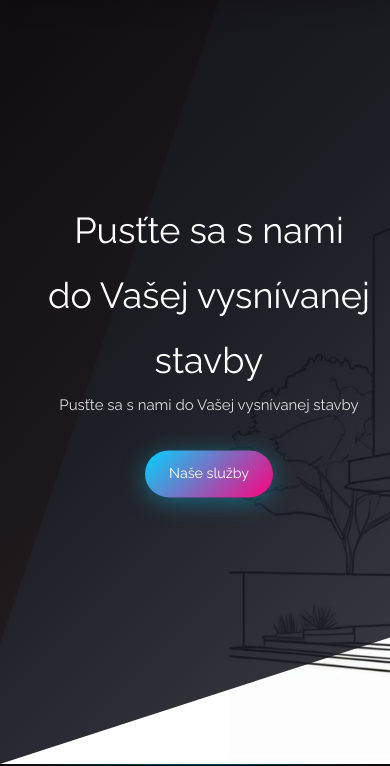
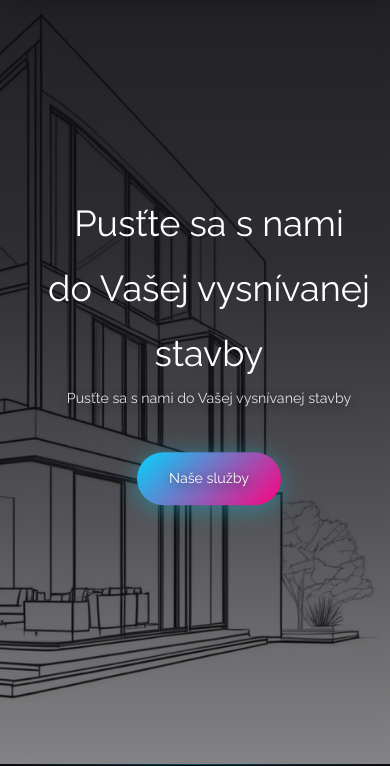
Before and after one commit to viliam34/Konovalov-web, a plain HTML site: page index.html in a window 390 px wide. Shown: the part 80-846 px from the top of the page. Drawn offline with Linux system fonts and the light colour scheme.

Commit message:
Add files via upload

```diff
--- a/index.html
+++ b/index.html
@@ -738,31 +738,60 @@
         @media (max-width: 768px) {
             .bgimg-1 {
                 min-height: 100vh;
+                background-position: center right;
             }
 
+            /* Full overlay on mobile instead of diagonal */
             .bgimg-1::before {
                 width: 100%;
-                clip-path: polygon(0 0, 100% 0, 100% 85%, 0 100%);
+                clip-path: none;
+                background: linear-gradient(180deg,
+                    rgba(10, 10, 15, 0.92) 0%,
+                    rgba(10, 10, 15, 0.85) 40%,
+                    rgba(10, 10, 15, 0.7) 70%,
+                    rgba(10, 10, 15, 0.5) 100%);
+            }
+
+            /* Hide the diagonal accent line on mobile */
+            .bgimg-1::after {
+                display: none;
             }
 
             .bgimg-1 .w3-display-left {
                 left: 20px;
                 right: 20px;
+                top: 45%;
                 max-width: calc(100% - 40px);
                 text-align: center;
             }
 
             .bgimg-1 .w3-jumbo {
-                font-size: 2.2em !important;
+                font-size: 2.4em !important;
+                line-height: 1.2;
+                text-shadow: 0 0 40px rgba(0, 212, 255, 0.4), 0 4px 20px rgba(0, 0, 0, 0.5);
             }
 
             .bgimg-1 .w3-large {
-                font-size: 1em !important;
-                line-height: 1.6;
+                font-size: 1.05em !important;
+                line-height: 1.7;
+                margin-top: 15px;
+                text-shadow: 0 2px 10px rgba(0, 0, 0, 0.5);
             }
 
             .bgimg-1 .w3-button {
-                padding: 12px 24px !important;
+                padding: 14px 32px !important;
+                font-size: 1em !important;
+                margin-top: 25px !important;
+            }
+        }
+
+        /* Small phones */
+        @media (max-width: 480px) {
+            .bgimg-1 .w3-jumbo {
+                font-size: 2em !important;
+            }
+
+            .bgimg-1 .w3-large {
                 font-size: 0.95em !important;
             }
         }
```
